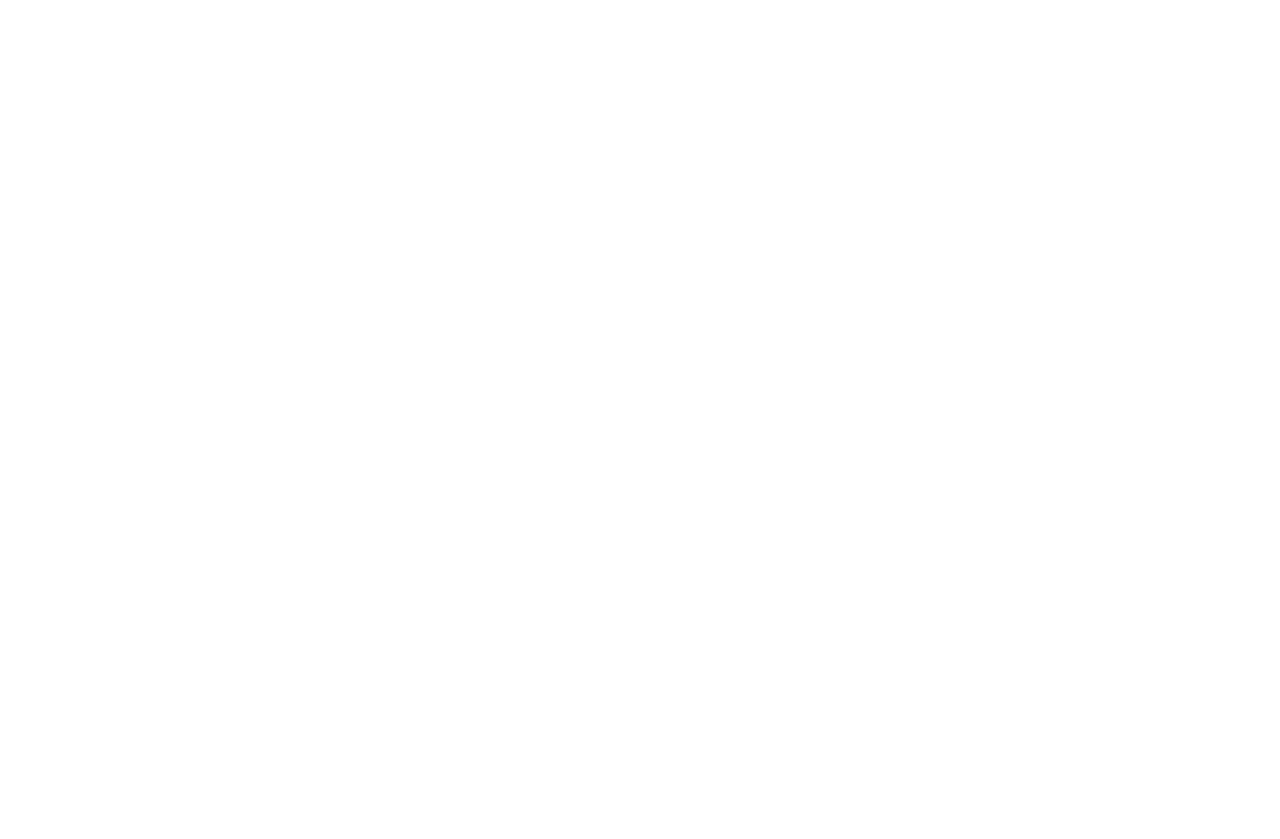
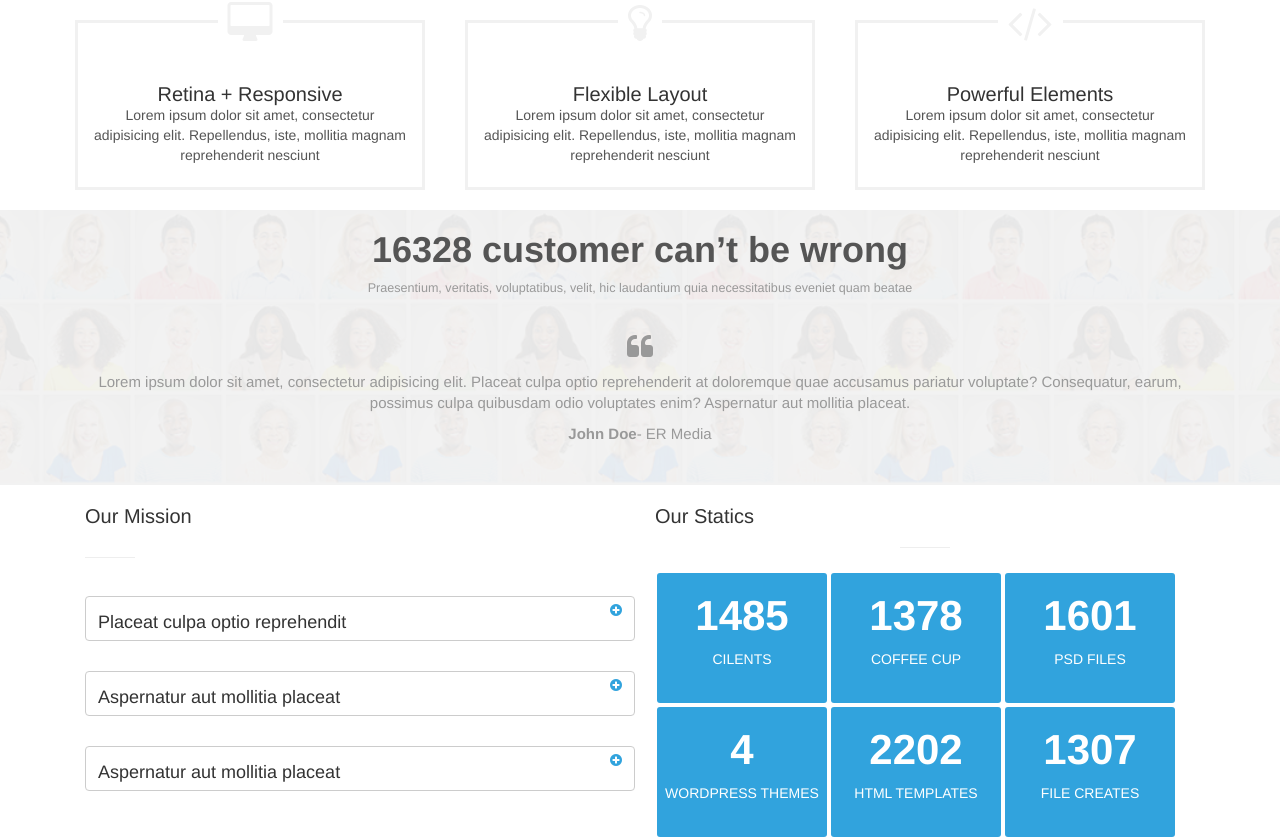
Before and after one commit to Humbatov/-pairProgramming03, a plain HTML site: page index.html in a window 1280 px wide. Before the commit the page ends 800 px from the top, so only its background shows below. Drawn offline with nearby package versions, Linux system fonts and the light colour scheme.

Commit message:
FARID QANBARLI #aboutUs , #customer , #article

```diff
--- a/assets/sass/partials/_aboutUs.scss
+++ b/assets/sass/partials/_aboutUs.scss
@@ -0,0 +1,50 @@
+hr{
+	width:50px;
+	height:3px;
+}
+button{
+	width:550px;
+	height:45px;
+}
+.ourMission {
+	h1{
+		font-size:$avarageFontSize
+	}
+	button{
+		margin:15px 0;
+		h4{
+			float:left;
+			display: inline;
+		}
+		i{
+			float:right;
+			color:$mainColor
+		}
+	}
+}
+.ourStatics{
+	h1{
+		font-size:$avarageFontSize
+	}
+	div{
+		width: 170px;
+		height: 130px;
+		background-color:$mainColor;
+		float:left;
+		border-radius: 3px;
+		margin:2px;
+		transition-delay:0.1s;
+		transition:all 0.3s ease;
+		&:hover{
+			background-color: #414547
+		}
+		h1 , p {
+			color:white;
+			text-align:center
+		}
+		h1{
+			font-size:3em;
+			font-weight:700
+		}
+	}
+}
--- a/assets/sass/partials/_article.scss
+++ b/assets/sass/partials/_article.scss
@@ -0,0 +1,55 @@
+$mainHeight:275px;
+$littleFontSize:15px;
+$avarageFontSize:20px;
+$mainColor:#31A3DD;
+.iconContentAwesome{
+	font-family: FontAwesome ;
+	font-size:3em;
+	color:#F1F1F1;
+	background-color:white;
+	position:relative;
+	bottom:30px;
+	padding:0 10px;
+	transition:all 0.5s ease;
+	transition-delay:0.1s
+}
+#article{
+	height:auto;
+	.row{
+		div{
+			width:350px;
+			height: 170px;
+			border:3px solid #F1F1F1;
+			float:left;
+			margin:20px;
+			transition:all 0.2s ease;
+			h1{
+				font-size:20px;
+				margin:0
+			}
+			p{
+				color:#555555
+			}
+			&:first-child:before{
+				content:"\f108";
+				@extend .iconContentAwesome;
+			}
+			&:nth-child(2):before{
+				content:"\f0eb";
+				@extend .iconContentAwesome
+			}
+			&:last-child:before{
+				content: "\f121";
+				@extend .iconContentAwesome
+			}
+			&:hover{
+				border:3px solid #31A3DD;
+				&:first-child:before , &:nth-child(2):before , &:last-child:before{
+					color:#31A3DD;
+					bottom:40px;
+				}
+
+			}
+		}
+	}
+}
--- a/assets/sass/partials/_customer.scss
+++ b/assets/sass/partials/_customer.scss
@@ -0,0 +1,28 @@
+$mainHeight:275px;
+$littleFontSize:15px;
+$avarageFontSize:20px;
+$mainColor:#31A3DD;
+
+#customer {
+	width:100%;
+	height:$mainHeight;
+	background:black url('../../images/demo-2.png') repeat center;
+	background-size:contain;
+	h1{
+		color:#555555;
+		font-weight:600;
+	}
+	i{
+		padding:25px 0px 10px;
+	}
+	p , i{
+		color:#999999
+	}
+	p{
+		font-size: $littleFontSize;
+		span{font-weight:600;}
+		&:nth-child(2){
+			font-size:0.9em;
+		}
+	}
+}
--- a/index.html
+++ b/index.html
@@ -2,6 +2,7 @@
 <html lang="en">
 <head>
     <meta charset="UTF-8">
+    <link href="https://maxcdn.bootstrapcdn.com/font-awesome/4.6.3/css/font-awesome.min.css" rel="stylesheet" integrity="sha384-T8Gy5hrqNKT+hzMclPo118YTQO6cYprQmhrYwIiQ/3axmI1hQomh7Ud2hPOy8SP1" crossorigin="anonymous">
     <link rel="stylesheet" href="https://maxcdn.bootstrapcdn.com/bootstrap/3.3.6/css/bootstrap.min.css">
     <link rel="stylesheet" href="assets/css/style.css">
     <title>Erato - Responsive Multipurpose HTML5 Template</title>
@@ -13,15 +14,89 @@
 <!--        Slider     -->
     <section id="slider"></section>
 <!--       Article     -->
-   <section id="article"></section>
+   <section id="article">
+      <div class="container-fluid">
+        <div class="container">
+          <div class="row text-center">
+            <div class="col-md-4">
+              <h1>Retina + Responsive</h1>
+              <p>Lorem ipsum dolor sit amet, consectetur adipisicing elit. Repellendus, iste, mollitia magnam reprehenderit nesciunt</p>
+            </div>
+            <div class="col-md-4">
+              <h1>Flexible Layout</h1>
+              <p>Lorem ipsum dolor sit amet, consectetur adipisicing elit. Repellendus, iste, mollitia magnam reprehenderit nesciunt</p>
+            </div>
+            <div class="col-md-4">
+              <h1>Powerful Elements</h1>
+              <p>Lorem ipsum dolor sit amet, consectetur adipisicing elit. Repellendus, iste, mollitia magnam reprehenderit nesciunt</p>
+            </div>
+          </div>
+        </div>
+      </div>
+   </section>
 <!--       HTML5     -->
    <section id="html5"></section>
 <!--       Price List     -->
    <section id="priceList"></section>
 <!--       Customer     -->
-   <section id="customer"></section>
+    <section id="customer">
+      <div class="container text-center">
+        <div>
+          <h1>16328 customer can’t be wrong</h1>
+          <p>Praesentium, veritatis, voluptatibus, velit, hic laudantium quia necessitatibus eveniet quam beatae</p>
+          <i class="fa fa-quote-left fa-2x" aria-hidden="true"></i>
+          <p>Lorem ipsum dolor sit amet, consectetur adipisicing elit. Placeat culpa optio reprehenderit at doloremque quae accusamus pariatur voluptate? Consequatur, earum, possimus culpa quibusdam odio voluptates enim? Aspernatur aut mollitia placeat.</p>
+          <p><span>John Doe</span>- ER Media</p>
+        </div>
+      </div>
+    </section>
 <!--       About Us     -->
-   <section id="aboutUs"></section>
+   <section id="aboutUs" class="container-fluid">
+      <div class="container">
+       <div class="ourMission col-md-6">
+         <h1>Our Mission</h1><hr class="pull-left">
+          <button type="button" class="btn btn-default" data-toggle="collapse" data-target="#firstMission">
+            <h4>Placeat culpa optio reprehendit</h4>
+            <i class="fa fa-plus-circle" aria-hidden="true"></i>
+          </button>
+          <button type="button" class="btn btn-default" data-toggle="collapse" data-target="#secondMission">
+            <h4>Aspernatur aut mollitia placeat</h4>
+            <i class="fa fa-plus-circle" aria-hidden="true"></i>
+          </button>
+          <button type="button" class="btn btn-default" data-toggle="collapse" data-target="#thirdMission">
+            <h4>Aspernatur aut mollitia placeat</h4>
+            <i class="fa fa-plus-circle" aria-hidden="true"></i>
+          </button>
+       </div>
+       <div class="ourStatics col-md-6">
+         <h1>Our Statics</h1><hr>
+         <div>
+           <h1>1485</h1>
+           <p>CILENTS</p>
+         </div>
+         <div>
+           <h1>1378</h1>
+           <p>COFFEE CUP</p>
+         </div>
+         <div>
+           <h1>1601</h1>
+           <p>PSD FILES</p>
+         </div>
+         <div>
+           <h1>4</h1>
+           <p>WORDPRESS THEMES</p>
+         </div>
+         <div>
+           <h1>2202</h1>
+           <p>HTML TEMPLATES</p>
+         </div>
+         <div>
+           <h1>1307</h1>
+           <p>FILE CREATES</p>
+         </div>
+        </div>
+      </div>
+   </section>
 <!--       New & Update     -->
    <section id="newUpdate"></section>
 <!--       Partner     -->
```
Also changed, not shown: assets/css/style.css, images/demo-2.png (added), 2 other files.
